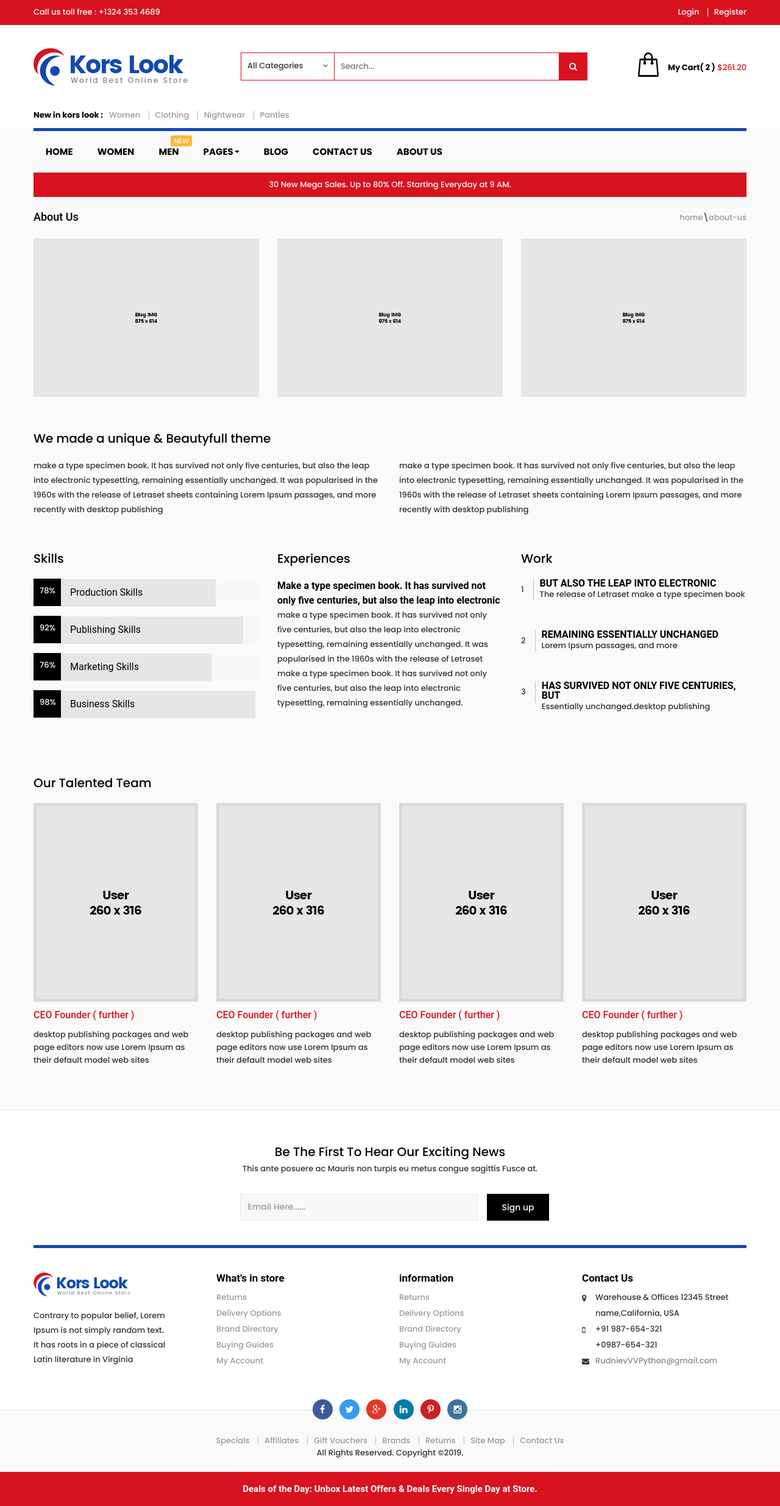
After one commit to RudnievVV/Django-Project-eCommerce, a Django app: page /about-us/ in a window 1280 px wide. The commit adds this page. Shown: the whole page at 61% size. Run offline with Django 3.2, Linux system fonts and the light colour scheme; some libraries are stand-ins or nearby versions.

Commit message:
about_page

```diff
--- /dev/null
+++ b/django_ecommerce/ecommerce/templates/ecommerce/about.html
@@ -0,0 +1,184 @@
+{% extends 'ecommerce/base.html' %}
+{% load custom_tags %}
+{% block content %}
+  <!-- offer block Start  -->
+  <div id="offer">
+    <div class="container">
+      <div class="offer">
+        <p>30 New Mega Sales. Up to 80% Off. Starting Everyday at 9 AM.</p>
+      </div>
+    </div>
+  </div>
+  <!-- offer block end  -->
+
+<!-- breadcrumb and page title block start  -->
+<div id="bread-crumb">
+  <div class="container">
+    <div class="row">
+        {% if title %}
+          <div class="col-md-3">
+            <div class="page-title">
+              <h4>{{ title }}</h4>
+            </div>
+          </div>
+        {% else %}
+          <div class="col-md-3">
+            <div class="page-title">
+              <h4></h4>
+            </div>
+          </div>
+        {% endif %}
+        {% breadcrumbs request.path %}
+    </div>
+  </div>
+</div>
+<!-- breadcrumb and page title block end  -->
+
+  <div id="about-page-contain">
+    <div class="container">
+      <div class="row">
+        <div class="col-md-12">
+          <div class="row">
+            <div class="col-md-4 col-sm-4 photos"> <img class="img-responsive" src="{{ MEDIA_URL }}images/b1.jpg" alt="#"> </div>
+            <div class="col-md-4 col-sm-4 photos"> <img class="img-responsive" src="{{ MEDIA_URL }}images/b1.jpg" alt="#"> </div>
+            <div class="col-md-4 col-sm-4 photos"> <img class="img-responsive" src="{{ MEDIA_URL }}images/b1.jpg" alt="#"> </div>
+          </div>
+        </div>
+      </div>
+      <div class="row">
+        <div class="wwd">
+          <div class="col-md-12">
+            <h2 class="tf">We made a unique & Beautyfull theme </h2>
+          </div>
+          <div class="col-md-6">
+            <p>make a type specimen book. It has survived not only five centuries, but also the leap into electronic typesetting, remaining essentially unchanged. It was popularised in the 1960s with the release of Letraset sheets containing Lorem Ipsum passages, and more recently with desktop publishing</p>
+          </div>
+          <div class="col-md-6">
+            <p>make a type specimen book. It has survived not only five centuries, but also the leap into electronic typesetting, remaining essentially unchanged. It was popularised in the 1960s with the release of Letraset sheets containing Lorem Ipsum passages, and more recently with desktop publishing</p>
+          </div>
+        </div>
+      </div>
+      <div class="row">
+        <div class="skill">
+          <div class="col-md-4">
+            <h2 class="tf">Skills</h2>
+            <ul>
+              <li> <span>78%</span>
+                <div id="progress1">
+                  <h5>Production Skills</h5>
+                </div>
+              </li>
+              <li> <span>92%</span>
+                <div id="progress2">
+                  <h5>Publishing  Skills</h5>
+                </div>
+              </li>
+              <li> <span>76%</span>
+                <div id="progress3">
+                  <h5>Marketing  Skills</h5>
+                </div>
+              </li>
+              <li> <span>98%</span>
+                <div id="progress4">
+                  <h5>Business  Skills</h5>
+                </div>
+              </li>
+            </ul>
+          </div>
+        </div>
+        <div class="Experiences">
+          <div class="col-md-4">
+            <h2 class="tf">Experiences</h2>
+            <div class="exp-detail">
+              <h5>Make a type specimen book. It has survived not only five centuries, but also the leap into electronic</h5>
+              <p>make a type specimen book. It has survived not only five centuries, but also the leap into electronic typesetting, remaining essentially unchanged. It was popularised in the 1960s with the release of Letraset make a type specimen book. It has survived not only five centuries, but also the leap into electronic typesetting, remaining essentially unchanged. </p>
+            </div>
+          </div>
+        </div>
+        <div class="work">
+          <div class="col-md-4">
+            <h2 class="tf">Work</h2>
+            <ul>
+              <li><span>1</span>
+                <h5>but also the leap into electronic</h5>
+                <p>The release of Letraset make a type specimen book</p>
+              </li>
+              <li><span>2</span>
+                <h5>remaining essentially unchanged</h5>
+                <p> Lorem Ipsum passages, and more</p>
+              </li>
+              <li><span>3</span>
+                <h5>has survived not only five centuries, but </h5>
+                <p>Essentially unchanged.desktop publishing </p>
+              </li>
+            </ul>
+          </div>
+        </div>
+      </div>
+      <div class="row">
+        <div class="col-md-12 team">
+          <h2 class="tf">Our Talented Team </h2>
+        </div>
+      </div>
+      <div class="row team">
+        <div class="col-md-3 col-sm-3 team1 ">
+          <div class="photo">
+            <div class="imageblock"> <img class="img-responsive" src="{{ MEDIA_URL }}images/team1.jpg" alt="#">
+              <div class="hoverblock"> </div>
+              <div class="team-social"> <a href="https://www.facebook.com/profile.php?id=100004105392457"><i class="fa fa-facebook"></i></a> <a href="#"><i class="fa fa-twitter"></i></a> <a href="#"><i class="fa fa-pinterest-p"></i></a> </div>
+              <div class="name"> <a href="#">VLADYSLAV RUDNIEV</a> </div>
+            </div>
+            <h5>CEO Founder ( further )</h5>
+            <p>desktop publishing packages and web page editors now use Lorem Ipsum as their default model web sites</p>
+          </div>
+        </div>
+        <div class="col-md-3 col-sm-3 team1 ">
+          <div class="photo">
+            <div class="imageblock"> <img class="img-responsive" src="{{ MEDIA_URL }}images/team2.jpg" alt="#">
+              <div class="hoverblock"> </div>
+              <div class="team-social"> <a href="https://www.facebook.com/profile.php?id=100004105392457"><i class="fa fa-facebook"></i></a> <a href="#"><i class="fa fa-twitter"></i></a> <a href="#"><i class="fa fa-pinterest-p"></i></a> </div>
+              <div class="name"> <a href="#">VLADYSLAV RUDNIEV</a> </div>
+            </div>
+            <h5>CEO Founder ( further )</h5>
+            <p>desktop publishing packages and web page editors now use Lorem Ipsum as their default model web sites</p>
+          </div>
+        </div>
+        <div class="col-md-3 col-sm-3 team1 ">
+          <div class="photo">
+            <div class="imageblock"> <img class="img-responsive" src="{{ MEDIA_URL }}images/team3.jpg" alt="#">
+              <div class="hoverblock"> </div>
+              <div class="team-social"> <a href="https://www.facebook.com/profile.php?id=100004105392457"><i class="fa fa-facebook"></i></a> <a href="#"><i class="fa fa-twitter"></i></a> <a href="#"><i class="fa fa-pinterest-p"></i></a> </div>
+              <div class="name"> <a href="#">VLADYSLAV RUDNIEV</a> </div>
+            </div>
+            <h5>CEO Founder ( further )</h5>
+            <p>desktop publishing packages and web page editors now use Lorem Ipsum as their default model web sites</p>
+          </div>
+        </div>
+        <div class="col-md-3 col-sm-3 team1 ">
+          <div class="photo">
+            <div class="imageblock"> <img class="img-responsive" src="{{ MEDIA_URL }}images/team4.jpg" alt="#">
+              <div class="hoverblock"> </div>
+              <div class="team-social"> <a href="https://www.facebook.com/profile.php?id=100004105392457"><i class="fa fa-facebook"></i></a> <a href="#"><i class="fa fa-twitter"></i></a> <a href="#"><i class="fa fa-pinterest-p"></i></a> </div>
+              <div class="name"> <a href="#">VLADYSLAV RUDNIEV</a> </div>
+            </div>
+            <h5>CEO Founder ( further )</h5>
+            <p>desktop publishing packages and web page editors now use Lorem Ipsum as their default model web sites</p>
+          </div>
+        </div>
+      </div>
+    </div>
+  </div>
+<script type="text/javascript">
+	$( "#progress1" ).appendSimpleProgressBar();
+	$( "#progress1" ).slow( { width:"78" } );
+
+	$( "#progress2" ).appendSimpleProgressBar();
+	$( "#progress2" ).slow( { width:"92" } );
+
+	$( "#progress3" ).appendSimpleProgressBar();
+	$( "#progress3" ).slow( { width:"76" } );
+
+	$( "#progress4" ).appendSimpleProgressBar();
+	$( "#progress4" ).slow( { width:"98" } );
+</script>
+{% endblock content %}
--- a/django_ecommerce/ecommerce/templates/ecommerce/base.html
+++ b/django_ecommerce/ecommerce/templates/ecommerce/base.html
@@ -11,11 +11,14 @@
   <link rel="shortcut icon" type="image/x-icon" href="{% static 'ecommerce/favicon.ico' %}">
   <link rel="icon" type="image/png" href="{% static 'ecommerce/favicon.ico' %}">
   <link rel="apple-touch-icon" href="{% static 'ecommerce/favicon.ico' %}">
+  <link rel="stylesheet" href="{% static 'ecommerce/css/DioProgress.css' %}" type="text/css">
   <link href="{% static 'ecommerce/Bootstrap/css/bootstrap.css' %}" rel="stylesheet">
   <link href="{% static 'ecommerce/css/style.css' %}" rel="stylesheet" type="text/css">
   <link href="{% static 'ecommerce/css/font-awesome.css' %}" rel="stylesheet" type="text/css">
   <link href='https://fonts.googleapis.com/css?family=Poppins:300,500,600,700' rel='stylesheet' type='text/css'>
   <link href="{% static 'ecommerce/css/owl.carousel.css' %}" rel="stylesheet" type="text/css">
+  <script src="http://code.jquery.com/jquery-1.11.1.min.js"></script>
+  <script src="{% static 'ecommerce/js/DioProgress.js' %}"></script>
 </head>
 <body id="index">
 <div class="wrapar">
@@ -141,7 +144,7 @@
       <div class="container">
         <div class="row">
           <div class="col-md-3 header-left">
-            <div class="logo"> <a href="index.html"><img src="{{ MEDIA_URL }}images/logo.png" alt="#"></a> </div>
+            <div class="logo"> <a href="{% url 'ecommerce-home' %}"><img src="{{ MEDIA_URL }}images/logo.png" alt="#"></a> </div>
           </div>
           <div class="col-md-6 search_block">
             <div class="search">
@@ -261,7 +264,7 @@
             </li>
             <li><a href="blog.html">BLOG</a></li>
             <li><a href="contact-us.html">CONTACT US</a></li>
-            <li><a href="about-us.html">ABOUT US</a></li>
+            <li><a href="{% url 'about-us' %}">ABOUT US</a></li>
           </ul>
         </div>
       </nav>
@@ -329,7 +332,7 @@
                   <span>+0987-654-321</span> </div>
               </li>
               <li> <i class="fa fa-envelope"></i>
-                <div class="email-info"> <a href="#">support@lionode.com</a></div>
+                <div class="email-info"> <a href="mailto:RudnievVVPython@gmail.com">RudnievVVPython@gmail.com</a></div>
               </li>
             </ul>
           </div>
@@ -370,7 +373,7 @@
         <div class="row">
           <div class="col-md-12">
             <div class="copy-right">
-              <p> All Rights Reserved. Copyright 2017 Powered by lionode.</p>
+              <p> All Rights Reserved. Copyright &copy;2019.</p>
             </div>
           </div>
         </div>
--- /dev/null
+++ b/django_ecommerce/ecommerce/templatetags/custom_tags.py
@@ -0,0 +1,24 @@
+from django import template
+from django.utils.html import mark_safe
+
+
+register = template.Library()
+
+
+@register.simple_tag
+def breadcrumbs(url_path):
+    breadcrumbs_html = """<div class="col-md-9">
+                              <div class="bread-crumb">
+                                <ul>
+                                  <li><a href="#">home</a></li>"""
+
+    url_path = url_path.split('/')
+    for breadcrumb in range(len(url_path) - 1):
+        if url_path[breadcrumb] == '':
+            breadcrumbs_html += '<li>\</li>'
+        else:
+            breadcrumbs_html += '<li><a href="#">' + f"{url_path[breadcrumb]}</a></li>"
+    breadcrumbs_html += """</ul>
+                          </div>
+                        </div>"""
+    return mark_safe(breadcrumbs_html)
--- a/django_ecommerce/ecommerce/urls.py
+++ b/django_ecommerce/ecommerce/urls.py
@@ -3,4 +3,5 @@ from . import views
 
 urlpatterns = [
     path('', views.home_page, name='ecommerce-home'),
+    path('about-us/', views.about, name='about-us'),
 ]
--- a/django_ecommerce/ecommerce/views.py
+++ b/django_ecommerce/ecommerce/views.py
@@ -3,3 +3,6 @@ from django.shortcuts import render
 
 def home_page(request):
     return render(request, 'ecommerce/home.html')
+
+def about(request):
+    return render(request, 'ecommerce/about.html', {'title': 'About Us'})
```
Also changed, not shown: django_ecommerce/ecommerce/templatetags/__init__.py (added), django_ecommerce/media/images/b1.jpg (added), django_ecommerce/media/images/b2.jpg (added), django_ecommerce/media/images/b3.jpg (added).
